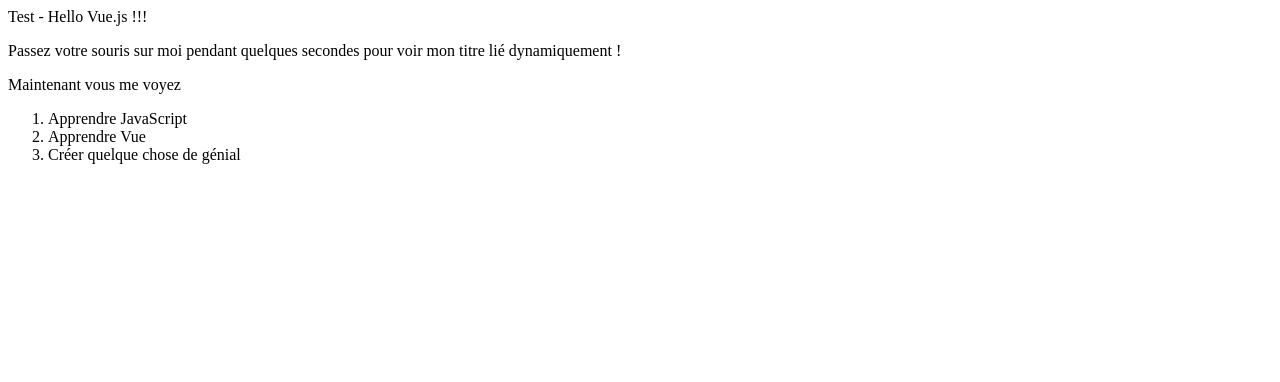
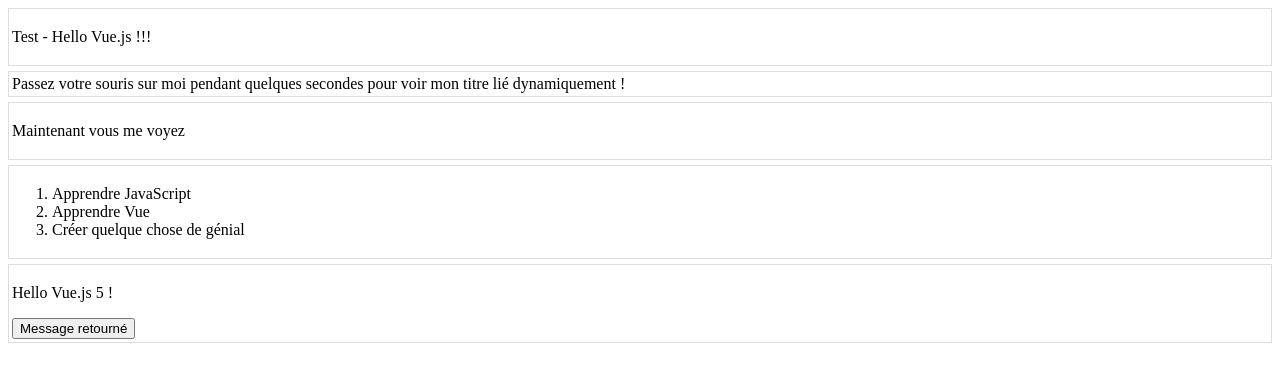
Before and after one commit to JmoPyT/tuto-vue, a plain HTML site: page index.html in a window 1280 px wide. Drawn offline with Linux system fonts and the light colour scheme.

Commit message:
[FEAT] app-5: v-on

```diff
--- a/index.html
+++ b/index.html
@@ -2,16 +2,25 @@
     <head>
         <meta charset="utf-8">
         <script type="text/javascript" src="./vue.js"></script>
+
+        <style type="text/css">
+            .app-style
+            {
+                border: 1px solid #ddd;
+                padding: 3px;
+                margin-bottom: 5px;
+            }
+        </style>
     </head>
     <body>
         <!-- https://fr.vuejs.org/v2/guide/index.html -->
         <!-- APP 1 -->
-        <div id="app">
+        <div id="app" class='app-style'>
             <p>Test - {{ message }}</p>
         </div>
 
         <!-- APP 2 -->
-        <div id="app-2">
+        <div id="app-2" class='app-style'>
             <span v-bind:title="message">
                 Passez votre souris sur moi pendant quelques secondes
                 pour voir mon titre lié dynamiquement !
@@ -19,12 +28,12 @@
         </div>
 
         <!-- APP 3 -->
-        <div id="app-3">
+        <div id="app-3" class='app-style'>
             <p v-if="seen">Maintenant vous me voyez</p>
         </div>
 
         <!-- APP 4 -->
-        <div id="app-4">
+        <div id="app-4" class='app-style'>
             <ol>
                 <li v-for="todo in todos">
                 {{ todo.text }}
@@ -32,7 +41,14 @@
             </ol>
         </div>
 
+        <!-- APP 5 -->
+        <div id="app-5" class='app-style'>
+            <p>{{ message }}</p>
+            <button v-on:click="reverseMessage">Message retourné</button>
+        </div>
+
         <script type="text/javascript">
+            // 1 - rendu déclaratif
             var app = new Vue({
                 el: '#app',
                 data: {
@@ -40,6 +56,7 @@
                 }
             })
 
+            // 2 - v-bind: lier des attributs d'élément
             var app2 = new Vue({
                 el: '#app-2',
                 data: {
@@ -47,6 +64,7 @@
                 }
             })
 
+            // 3- v-if: condition
             var app3 = new Vue({
                 el: '#app-3',
                 data: {
@@ -54,6 +72,7 @@
                 }
             })
 
+            // 4 - v-for: boucles
             var app4 = new Vue({
                 el: '#app-4',
                 data: {
@@ -64,6 +83,19 @@
                     ]
                 }
             })
+
+            // 5 - v-on: écouteur d'événements
+            var app5 = new Vue({
+                el: '#app-5',
+                data: {
+                    message: 'Hello Vue.js 5 !'
+                },
+                methods: {
+                    reverseMessage: function () {
+                        this.message = this.message.split('').reverse().join('')
+                    }
+                }
+            })
         </script>
     </body>
 </html>
```
